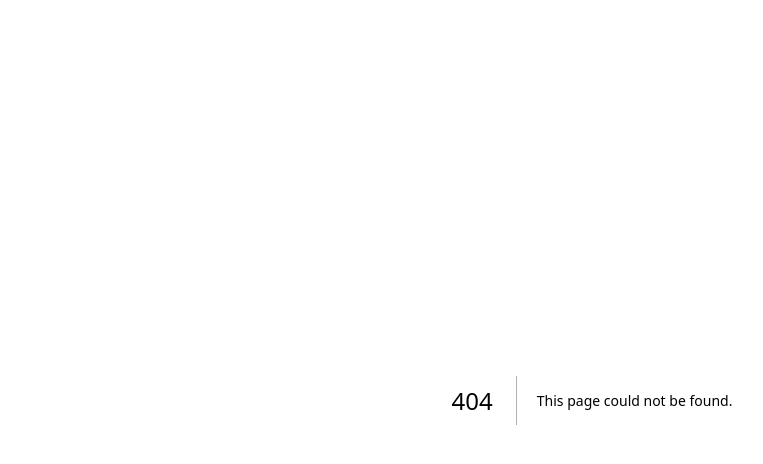
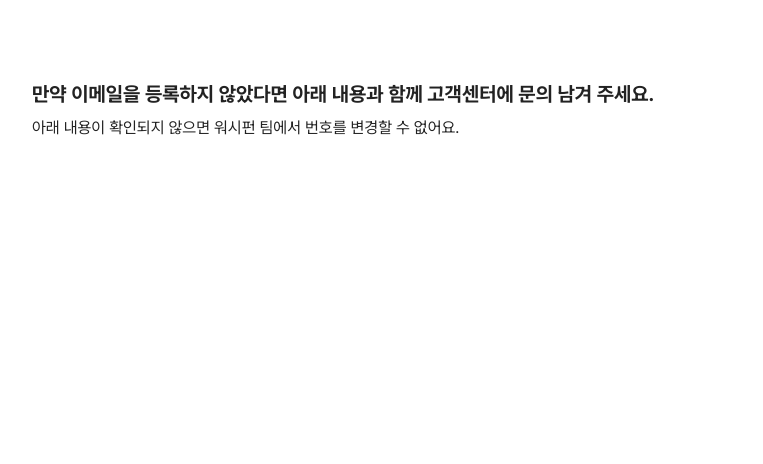
Before and after one commit to jutrong/washfun-landing, a Next.js app: page /inquiry in a window 1280 px wide. Before the commit this address had no page. Shown: the top 464 px of the page, without its empty margins (48-811 px from the left). Built offline with nearby package versions, Linux system fonts and the light colour scheme.

Commit message:
Feat: Webview 테스트

```diff
--- /dev/null
+++ b/src/app/inquiry/page.tsx
@@ -0,0 +1,10 @@
+const Inquiry = () => {
+  return (
+    <div className="w-screen justify-center text-black p-20">
+      <h1 className="font-bold text-xl">만약 이메일을 등록하지 않았다면 아래 내용과 함께 고객센터에 문의 남겨 주세요.</h1>
+      <p className="mt-2">아래 내용이 확인되지 않으면 워시펀 팀에서 번호를 변경할 수 없어요.</p>
+    </div>
+  )
+}
+
+export default Inquiry;
```
